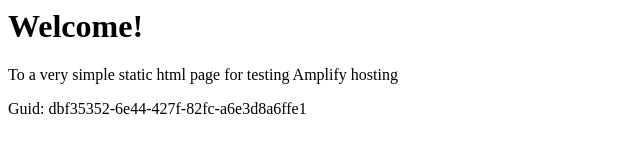
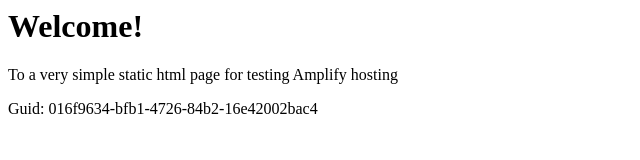
Before and after one commit to aws-aemilia-mxp/Github-PR-Commit-Integration-Test-DoNotTouch-GitHubWebhookPushCanaryTest-v1-prod-eu-south-1, a website: page src/index.html in a window 1280 px wide. Shown: the full height of the page, 0-640 px from the left. Drawn offline with Linux system fonts and the light colour scheme.

Commit message:
commit from integ tests

```diff
--- a/src/index.html
+++ b/src/index.html
@@ -12,6 +12,6 @@
 <body>
     <h1>Welcome!</h1>
     <p>To a very simple static html page for testing Amplify hosting</p>
-    <p>Guid: dbf35352-6e44-427f-82fc-a6e3d8a6ffe1</p></body>
+    <p>Guid: 016f9634-bfb1-4726-84b2-16e42002bac4</p></body>
 
 </html>
```
